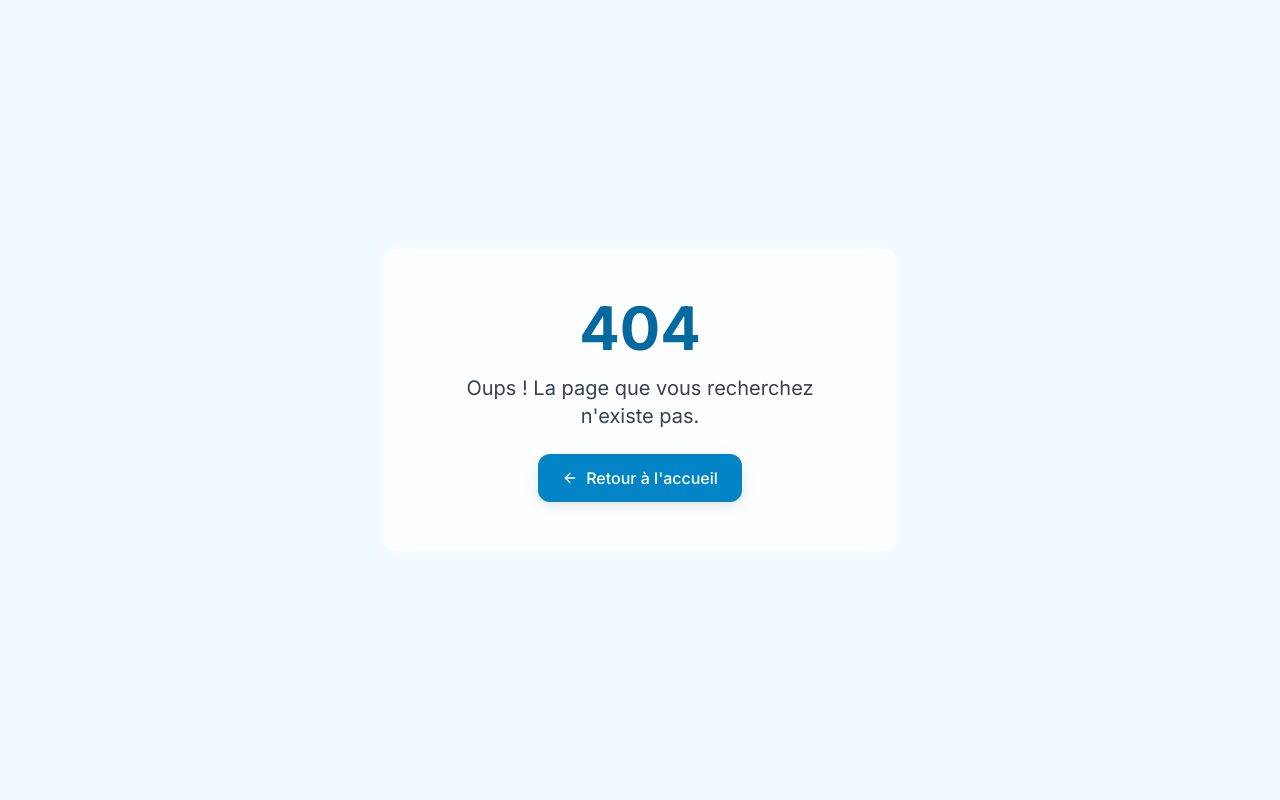
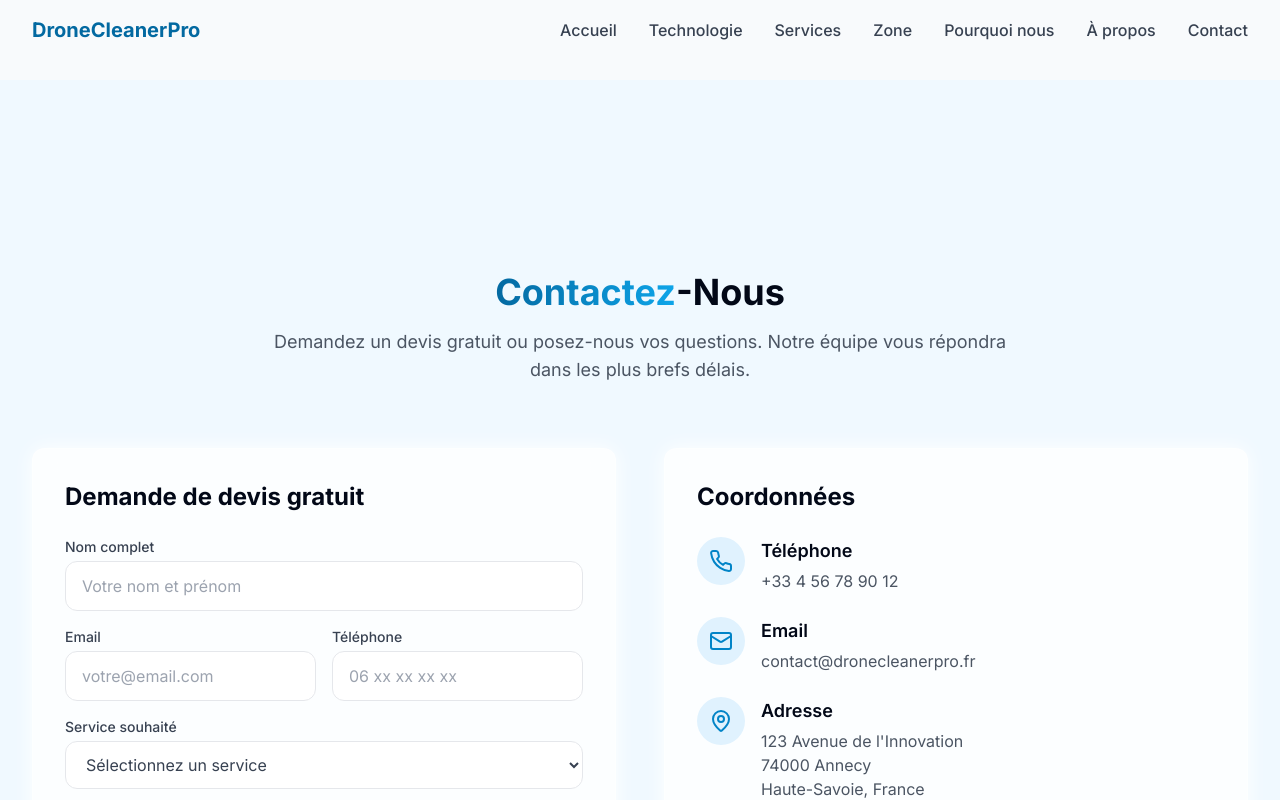
Before and after one commit to CHBELS/dronecleanerpro, a React (Vite) app: page /contact in a window 1280 px wide. Before the commit this address had no page. Shown: the top 800 px of the page. Built offline with nearby package versions, Linux system fonts and the light colour scheme.

Commit message:
Refactor: Implement page separation
This commit implements page separation, so that only one page is visible at a time.

```diff
--- a/src/App.tsx
+++ b/src/App.tsx
@@ -4,7 +4,14 @@ import { Toaster as Sonner } from "@/components/ui/sonner";
 import { TooltipProvider } from "@/components/ui/tooltip";
 import { QueryClient, QueryClientProvider } from "@tanstack/react-query";
 import { BrowserRouter, Routes, Route } from "react-router-dom";
-import Index from "./pages/Index";
+
+import HomePage from "./pages/HomePage";
+import TechnologyPage from "./pages/TechnologyPage";
+import ServicesPage from "./pages/ServicesPage";
+import ServiceAreaPage from "./pages/ServiceAreaPage";
+import WhyChooseUsPage from "./pages/WhyChooseUsPage";
+import AboutPage from "./pages/AboutPage";
+import ContactPage from "./pages/ContactPage";
 import NotFound from "./pages/NotFound";
 
 const queryClient = new QueryClient();
@@ -16,8 +23,13 @@ const App = () => (
       <Sonner />
       <BrowserRouter>
         <Routes>
-          <Route path="/" element={<Index />} />
-          {/* ADD ALL CUSTOM ROUTES ABOVE THE CATCH-ALL "*" ROUTE */}
+          <Route path="/" element={<HomePage />} />
+          <Route path="/technologie" element={<TechnologyPage />} />
+          <Route path="/services" element={<ServicesPage />} />
+          <Route path="/zone-intervention" element={<ServiceAreaPage />} />
+          <Route path="/pourquoi-nous" element={<WhyChooseUsPage />} />
+          <Route path="/a-propos" element={<AboutPage />} />
+          <Route path="/contact" element={<ContactPage />} />
           <Route path="*" element={<NotFound />} />
         </Routes>
       </BrowserRouter>
--- a/src/components/Navbar.tsx
+++ b/src/components/Navbar.tsx
@@ -1,5 +1,6 @@
 
 import { useEffect, useState } from 'react';
+import { Link } from 'react-router-dom';
 import { cn } from '@/lib/utils';
 import { Menu, X } from 'lucide-react';
 
@@ -24,13 +25,13 @@ const Navbar = () => {
   }, [scrolled]);
 
   const navLinks = [
-    { name: 'Accueil', href: '#home' },
-    { name: 'Technologie', href: '#technology' },
-    { name: 'Services', href: '#services' },
-    { name: 'Zone', href: '#area' },
-    { name: 'Pourquoi nous', href: '#why' },
-    { name: 'À propos', href: '#about' },
-    { name: 'Contact', href: '#contact' },
+    { name: 'Accueil', href: '/' },
+    { name: 'Technologie', href: '/technologie' },
+    { name: 'Services', href: '/services' },
+    { name: 'Zone', href: '/zone-intervention' },
+    { name: 'Pourquoi nous', href: '/pourquoi-nous' },
+    { name: 'À propos', href: '/a-propos' },
+    { name: 'Contact', href: '/contact' },
   ];
 
   return (
@@ -43,20 +44,20 @@ const Navbar = () => {
       )}
     >
       <div className="max-w-7xl mx-auto px-6 md:px-8 flex justify-between items-center">
-        <a href="#home" className="flex items-center space-x-2">
+        <Link to="/" className="flex items-center space-x-2">
           <span className="font-bold text-xl text-drone-700">DroneCleanerPro</span>
-        </a>
+        </Link>
 
         {/* Desktop navigation */}
         <div className="hidden md:flex space-x-8">
           {navLinks.map((link) => (
-            <a
+            <Link
               key={link.name}
-              href={link.href}
+              to={link.href}
               className="text-gray-700 hover:text-drone-600 font-medium transition-colors"
             >
               {link.name}
-            </a>
+            </Link>
           ))}
         </div>
 
@@ -82,14 +83,14 @@ const Navbar = () => {
       >
         <div className="flex flex-col py-4 px-6">
           {navLinks.map((link) => (
-            <a
+            <Link
               key={link.name}
-              href={link.href}
+              to={link.href}
               className="py-3 text-gray-700 hover:text-drone-600 font-medium transition-colors"
               onClick={() => setIsMenuOpen(false)}
             >
               {link.name}
-            </a>
+            </Link>
           ))}
         </div>
       </div>
--- /dev/null
+++ b/src/pages/AboutPage.tsx
@@ -0,0 +1,23 @@
+
+import React, { useEffect } from 'react';
+import Navbar from '@/components/Navbar';
+import About from '@/components/About';
+import Footer from '@/components/Footer';
+
+const AboutPage = () => {
+  useEffect(() => {
+    document.title = "À Propos - DroneCleanerPro";
+  }, []);
+
+  return (
+    <div className="min-h-screen bg-background overflow-x-hidden">
+      <Navbar />
+      <div className="pt-20"> {/* Padding to account for fixed navbar */}
+        <About />
+      </div>
+      <Footer />
+    </div>
+  );
+};
+
+export default AboutPage;
--- /dev/null
+++ b/src/pages/ContactPage.tsx
@@ -0,0 +1,23 @@
+
+import React, { useEffect } from 'react';
+import Navbar from '@/components/Navbar';
+import Contact from '@/components/Contact';
+import Footer from '@/components/Footer';
+
+const ContactPage = () => {
+  useEffect(() => {
+    document.title = "Contact - DroneCleanerPro";
+  }, []);
+
+  return (
+    <div className="min-h-screen bg-background overflow-x-hidden">
+      <Navbar />
+      <div className="pt-20"> {/* Padding to account for fixed navbar */}
+        <Contact />
+      </div>
+      <Footer />
+    </div>
+  );
+};
+
+export default ContactPage;
--- /dev/null
+++ b/src/pages/HomePage.tsx
@@ -0,0 +1,21 @@
+
+import React, { useEffect } from 'react';
+import Navbar from '@/components/Navbar';
+import Hero from '@/components/Hero';
+import Footer from '@/components/Footer';
+
+const HomePage = () => {
+  useEffect(() => {
+    document.title = "DroneCleanerPro - Nettoyage professionnel par drone en Haute-Savoie";
+  }, []);
+
+  return (
+    <div className="min-h-screen bg-background overflow-x-hidden">
+      <Navbar />
+      <Hero />
+      <Footer />
+    </div>
+  );
+};
+
+export default HomePage;
--- a/src/pages/Index.tsx
+++ b/src/pages/Index.tsx
@@ -1,33 +1,8 @@
 
-import { useEffect } from 'react';
-import Navbar from '@/components/Navbar';
-import Hero from '@/components/Hero';
-import Technology from '@/components/Technology';
-import Services from '@/components/Services';
-import ServiceArea from '@/components/ServiceArea';
-import WhyChooseUs from '@/components/WhyChooseUs';
-import About from '@/components/About';
-import Contact from '@/components/Contact';
-import Footer from '@/components/Footer';
+import { Navigate } from 'react-router-dom';
 
 const Index = () => {
-  useEffect(() => {
-    document.title = "DroneCleanerPro - Nettoyage professionnel par drone en Haute-Savoie";
-  }, []);
-
-  return (
-    <div className="min-h-screen bg-background overflow-x-hidden">
-      <Navbar />
-      <Hero />
-      <Technology />
-      <Services />
-      <ServiceArea />
-      <WhyChooseUs />
-      <About />
-      <Contact />
-      <Footer />
-    </div>
-  );
+  return <Navigate to="/" replace />;
 };
 
 export default Index;
--- /dev/null
+++ b/src/pages/ServiceAreaPage.tsx
@@ -0,0 +1,23 @@
+
+import React, { useEffect } from 'react';
+import Navbar from '@/components/Navbar';
+import ServiceArea from '@/components/ServiceArea';
+import Footer from '@/components/Footer';
+
+const ServiceAreaPage = () => {
+  useEffect(() => {
+    document.title = "Zone d'Intervention - DroneCleanerPro";
+  }, []);
+
+  return (
+    <div className="min-h-screen bg-background overflow-x-hidden">
+      <Navbar />
+      <div className="pt-20"> {/* Padding to account for fixed navbar */}
+        <ServiceArea />
+      </div>
+      <Footer />
+    </div>
+  );
+};
+
+export default ServiceAreaPage;
--- /dev/null
+++ b/src/pages/ServicesPage.tsx
@@ -0,0 +1,23 @@
+
+import React, { useEffect } from 'react';
+import Navbar from '@/components/Navbar';
+import Services from '@/components/Services';
+import Footer from '@/components/Footer';
+
+const ServicesPage = () => {
+  useEffect(() => {
+    document.title = "Nos Services - DroneCleanerPro";
+  }, []);
+
+  return (
+    <div className="min-h-screen bg-background overflow-x-hidden">
+      <Navbar />
+      <div className="pt-20"> {/* Padding to account for fixed navbar */}
+        <Services />
+      </div>
+      <Footer />
+    </div>
+  );
+};
+
+export default ServicesPage;
--- /dev/null
+++ b/src/pages/TechnologyPage.tsx
@@ -0,0 +1,23 @@
+
+import React, { useEffect } from 'react';
+import Navbar from '@/components/Navbar';
+import Technology from '@/components/Technology';
+import Footer from '@/components/Footer';
+
+const TechnologyPage = () => {
+  useEffect(() => {
+    document.title = "Notre Technologie - DroneCleanerPro";
+  }, []);
+
+  return (
+    <div className="min-h-screen bg-background overflow-x-hidden">
+      <Navbar />
+      <div className="pt-20"> {/* Padding to account for fixed navbar */}
+        <Technology />
+      </div>
+      <Footer />
+    </div>
+  );
+};
+
+export default TechnologyPage;
--- /dev/null
+++ b/src/pages/WhyChooseUsPage.tsx
@@ -0,0 +1,23 @@
+
+import React, { useEffect } from 'react';
+import Navbar from '@/components/Navbar';
+import WhyChooseUs from '@/components/WhyChooseUs';
+import Footer from '@/components/Footer';
+
+const WhyChooseUsPage = () => {
+  useEffect(() => {
+    document.title = "Pourquoi Nous Choisir - DroneCleanerPro";
+  }, []);
+
+  return (
+    <div className="min-h-screen bg-background overflow-x-hidden">
+      <Navbar />
+      <div className="pt-20"> {/* Padding to account for fixed navbar */}
+        <WhyChooseUs />
+      </div>
+      <Footer />
+    </div>
+  );
+};
+
+export default WhyChooseUsPage;
```
